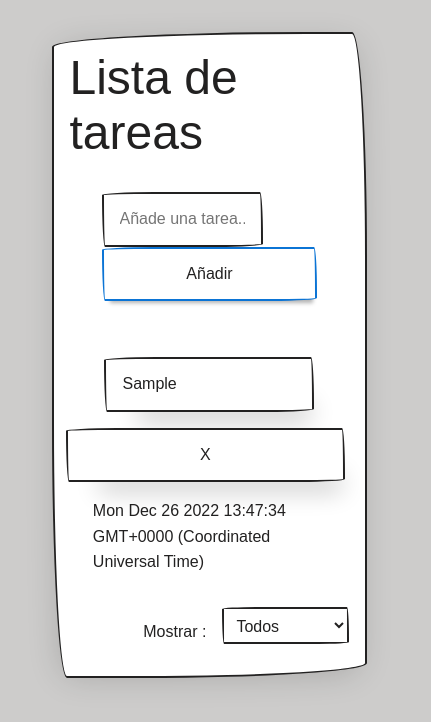
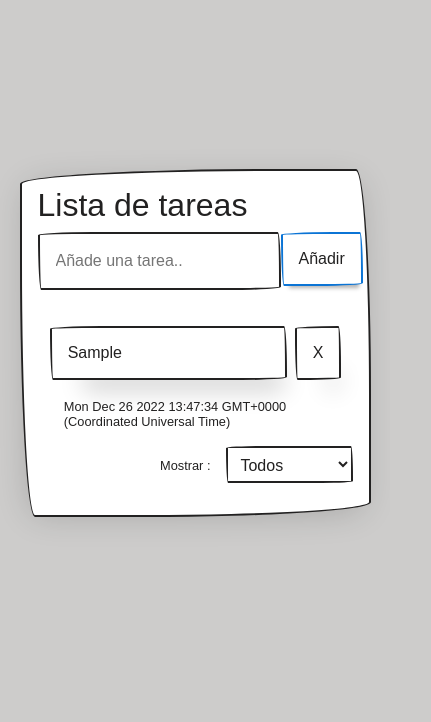
Before and after one commit to BenjaminZapata/todolist, a React (Create React App) app: page / in a window 390 px wide. Both pictures are taken after typing "Sample" into the empty fields and a click on the button "Añadir". Shown: the top 722 px of the page, 431 px wide, since content can reach past the window. Built offline with nearby package versions, Linux system fonts and the light colour scheme; a web font is replaced by a local one.

Commit message:
25/03 19:20
Se cambio el diseño de la aplicacion para la correcta visualizacion en dispositivos moviles

```diff
--- a/src/App.js
+++ b/src/App.js
@@ -17,11 +17,19 @@ function App() {
   const [ input, setInput ] = useState('')
   const [ filterOptions, setFilterOptions ] = useState('')
   const [ displayAlert, setDisplayAlert ] = useState(false)
+  const [ matches, setMatches ] = useState(
+    window.matchMedia("(min-width: 650px)").matches
+  )
 
   useEffect(() => {
     handleLocalStorage('save')
   }, [tasks])
 
+  useEffect(() => {
+    window
+    .matchMedia("(min-width: 650px)")
+    .addEventListener('change', e => setMatches( e.matches ));
+  }, []);
 
   const handleChange = ( e ) => {
     setInput(e.target.value)
@@ -63,8 +71,10 @@ function App() {
     const { id, status, task, time } = data
     return(
       <article key={id} className='margin-top row flex-center'>
-        <button className={`col col-9 text-left margin-small ${status === 'completed' ? "background-primary text-line-through" : ""}`} onClick={() => changeTaskStatus(id)} popover-left={status === 'completed' ? 'Completada' : 'No completada'}>{task}</button>
-        <button className='col margin-small' onClick={() => eraseTask(id)} popover-right='Eliminar'>X</button>
+        <header className='row taskHeader'>
+          <button className={`col col-9 text-left margin-small ${status === 'completed' ? "background-primary text-line-through" : ""}`} onClick={() => changeTaskStatus(id)} popover-left={matches ? status === 'completed' ? 'Completada' : 'No completada' : null} popover-top={ !matches ? status === 'completed' ? 'Completada' : 'No completada' : null}>{task}</button>
+          <button className='col margin-small' onClick={() => eraseTask(id)} popover-right={ matches ? 'Eliminar' : null} popover-top={ !matches ? 'Eliminar' : null}>X</button>
+        </header>
         <footer className='col-10'>
           <p className='margin-bottom-none margin-top-small'>{time}</p>
         </footer>
@@ -73,7 +83,7 @@ function App() {
 
   return (
     <>
-      <div className='container'>
+      <div className='container app'>
         <section className='paper container border margin-large'>
           <h2 className='margin-none'>Lista de tareas</h2>
           <form id='taskInput' onSubmit={(e) => addTask(e)} className='form-group row margin-large flex-edges'>
--- a/src/paper.css
+++ b/src/paper.css
@@ -105,6 +105,14 @@ html.dark {
   --shadow-color-hover: rgba(0, 0, 0, 0.3);
   --primary-inverse: #41403e;
 }
+html {
+  overflow-x: hidden;
+}
+
+#root{
+  min-height: 80vh;
+  margin-top: 20vh;
+}
 
 /* stylelint-disable */
 /* stylelint-enable */
@@ -235,6 +243,11 @@ section {
   display: block;
 }
 
+header{
+  width: 100%;
+  flex-wrap: nowrap !important;
+}
+
 h1 {
   font-size: 2em;
   margin: 0.67em 0;
@@ -539,7 +552,7 @@ hr::after {
 
 .row {
   display: flex;
-  flex-flow: row wrap;
+  flex-wrap: wrap;
   margin-bottom: 1rem;
   margin-left: auto;
   margin-right: auto;
@@ -568,12 +581,6 @@ hr::after {
 
 .col {
   padding: 1rem;
-}
-@media only screen and (max-width: 768px) {
-  .col {
-    flex: 0 0 100%;
-    max-width: 100%;
-  }
 }
 
 .col-fill {
@@ -913,6 +920,10 @@ hr::after {
   .container {
     width: 90%;
   }
+}
+
+#taskInput{
+  flex-wrap: nowrap;
 }
 
 /* Content styling */
@@ -1004,11 +1015,11 @@ h1 {
 }
 
 h2 {
-  font-size: 3rem;
+  font-size: clamp(2rem, 5vw, 3rem);
 }
 
 h3 {
-  font-size: 2rem;
+  font-size: clamp(1.25rem, 5vw, 2rem);
 }
 
 h4 {
@@ -1532,9 +1543,6 @@ article button:not(:first-of-type) {
   article button:not(:first-of-type) {
     margin-left: 0;
   }
-}
-article p {
-  line-height: 1.6;
 }
 
 .badge {
@@ -3316,3 +3324,34 @@ nav .collapsible > label {
     display: block;
   }
 }
+
+@media only screen and (max-width: 768px) {
+  .container{
+    width: 95%;
+    margin-left: 5%;
+  }
+  .col {
+    max-width: 100%;
+  }
+  .margin-large{
+    margin: .5rem 0;
+  }
+  #paperInputs1{
+    padding: .5em 1em;
+    height: 58px;
+  }
+  .taskHeader{
+    margin-bottom: .25rem;
+  }
+  .margin-top-large{
+    margin-top: .5rem;
+  }
+}
+
+.taskHeader{
+  justify-content: center;
+}
+
+p{
+  font-size: clamp(.6rem, 10vw, .8rem) !important;
+}
```
